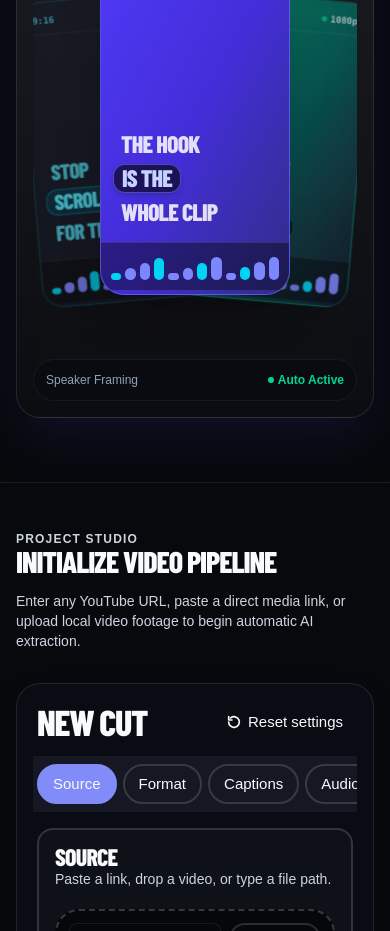
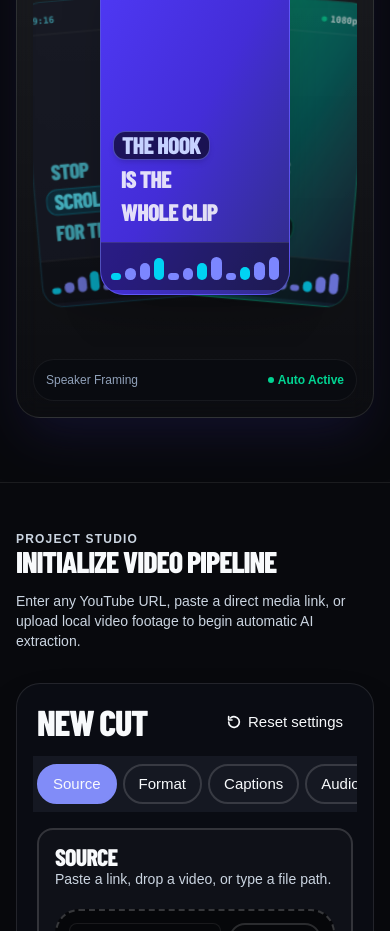
Before and after one commit to KobraKob/clipper, a Next.js app in the folder web/: page / in a window 390 px wide. Shown: the part 840-1771 px from the top of the page. Built offline with nearby package versions, Linux system fonts and the light colour scheme; a web font is replaced by a local one.

Commit message:
perf: remove continuous phone preview rerender timer

```diff
--- a/web/src/components/PhoneStack.tsx
+++ b/web/src/components/PhoneStack.tsx
@@ -1,6 +1,6 @@
 "use client";
 
-import { useEffect, useState } from "react";
+import { useState } from "react";
 import { motion } from "motion/react";
 
 const PHONES = [
@@ -39,19 +39,9 @@ const SLOTS = [
 
 export function PhoneStack() {
   const [front, setFront] = useState(1);
-  const [tick, setTick] = useState(0);
-
-  useEffect(() => {
-    if (window.matchMedia("(prefers-reduced-motion: reduce)").matches) return;
-    const id = window.setInterval(() => {
-      if (document.visibilityState === "visible") setTick((t) => t + 1);
-    }, 650);
-    return () => window.clearInterval(id);
-  }, []);
 
   function bringForward(index: number) {
     setFront(index);
-    setTick(0);
   }
 
   return (
@@ -59,7 +49,7 @@ export function PhoneStack() {
       {PHONES.map((phone, index) => {
         const slot = SLOTS[(index - front + PHONES.length) % PHONES.length];
         const isFront = index === front;
-        const activeWord = isFront ? tick % phone.caption.length : phone.active;
+        const activeWord = phone.active;
 
         return (
           <motion.button
```
